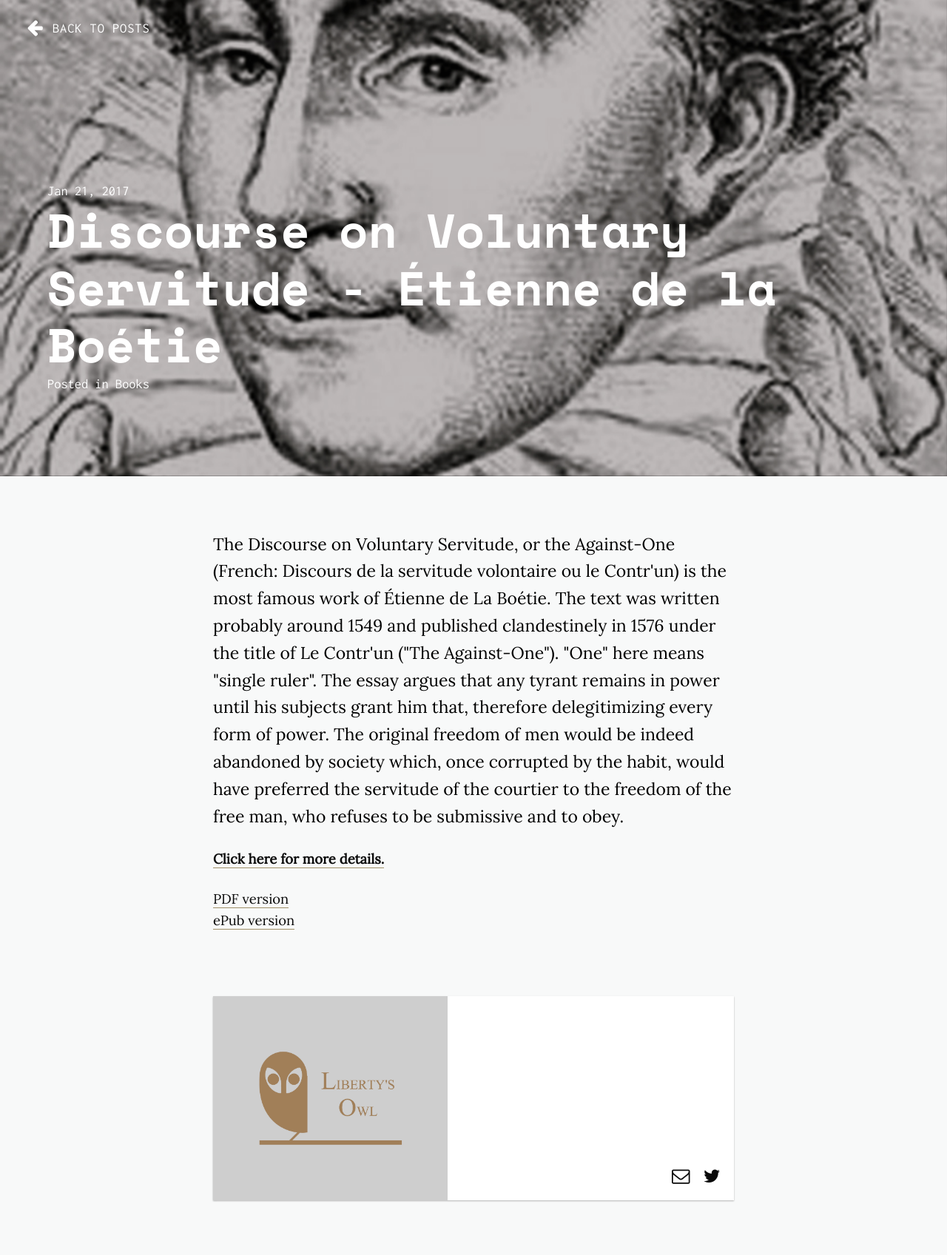
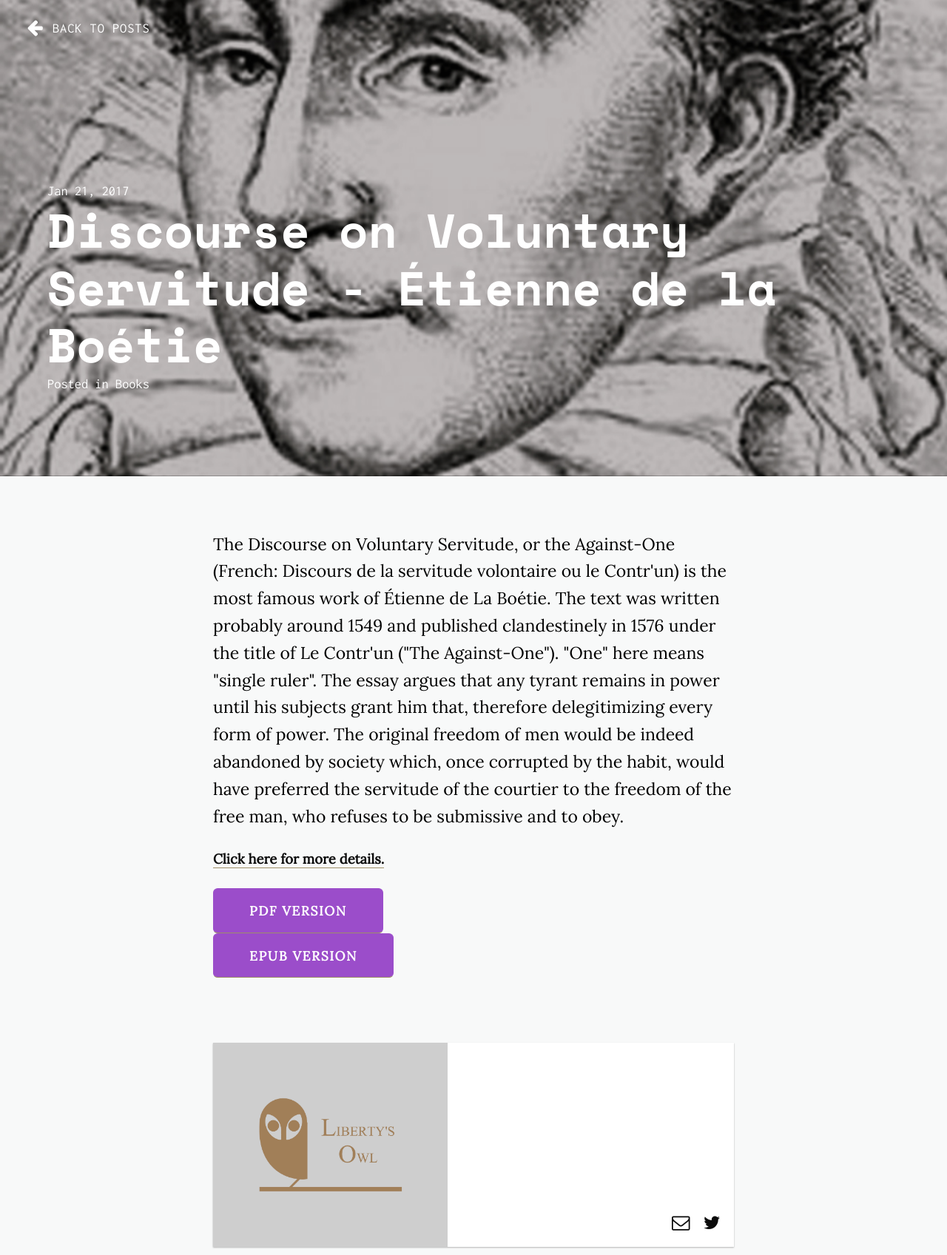
Before and after one commit to libertysowl/libertysowl.github.io, a Jekyll site: the page built from _posts/2017-01-21-servitude_book.markdown, in a window 1280 px wide. Shown: the top 1697 px of the page at 74% size. Built offline with Jekyll 4.4.1, drawn with Linux system fonts in a browser that asks for light colours; nearby versions of some CDN libraries; grey boxes are pictures that could not be loaded.

Commit message:
Signed-off-by: Martin Juno <Martin Juno>

```diff
--- a/_posts/2017-01-21-servitude_book.markdown
+++ b/_posts/2017-01-21-servitude_book.markdown
@@ -12,6 +12,6 @@ image-sm: https://raw.githubusercontent.com/libertysowl/libertysowl.github.io/ma
 The essay argues that any tyrant remains in power until his subjects grant him that, therefore delegitimizing every form of power. The original freedom of men would be indeed abandoned by society which, once corrupted by the habit, would have preferred the servitude of the courtier to the freedom of the free man, who refuses to be submissive and to obey.</p>
 <h4><a href="https://en.wikipedia.org/wiki/Discourse_on_Voluntary_Servitude"> Click here for more details.</a></h4>
 
-<a class="pure-button" href="https://drive.google.com/file/d/0B3RbVVPSsViuRTVJR05aQkFmamc">PDF version</a>
+<a class="button" href="https://drive.google.com/file/d/0B3RbVVPSsViuRTVJR05aQkFmamc">PDF version</a>
 <br>
-<a class="pure-button" href="https://drive.google.com/open?id=0B3RbVVPSsViuVXVaTmJybnRRcTg">ePub version</a>
+<a class="button" href="https://drive.google.com/open?id=0B3RbVVPSsViuVXVaTmJybnRRcTg">ePub version</a>
```
